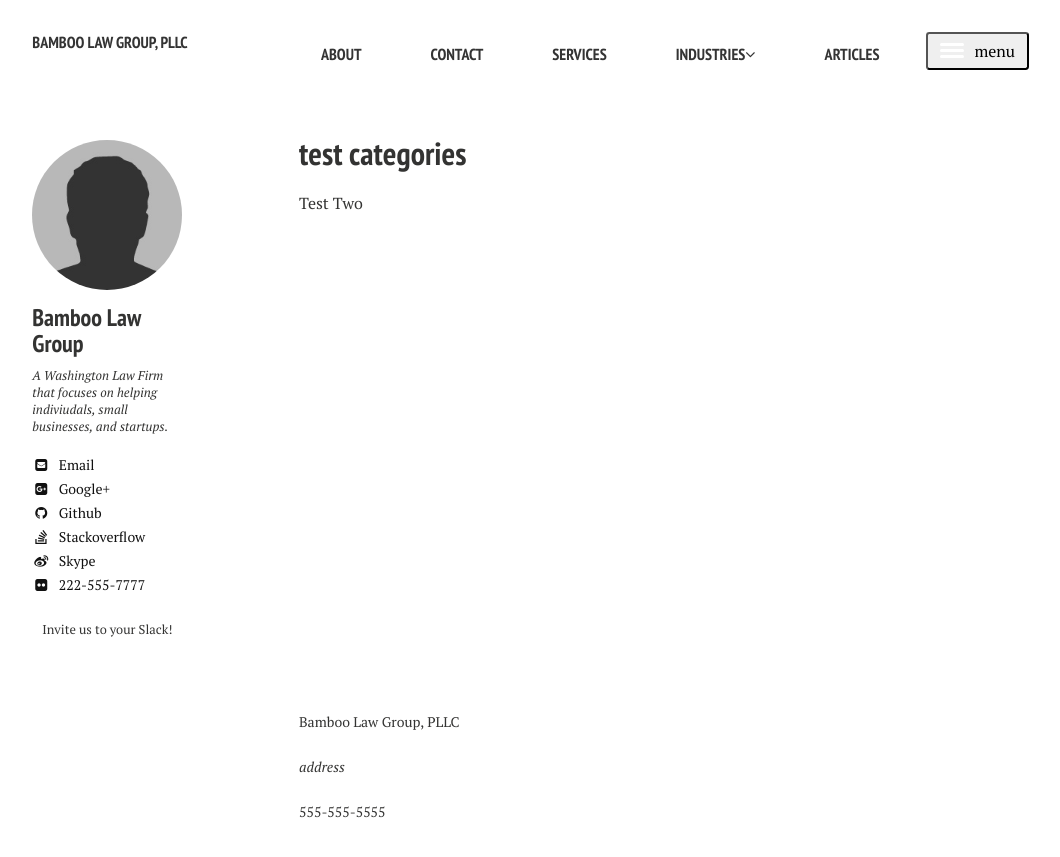
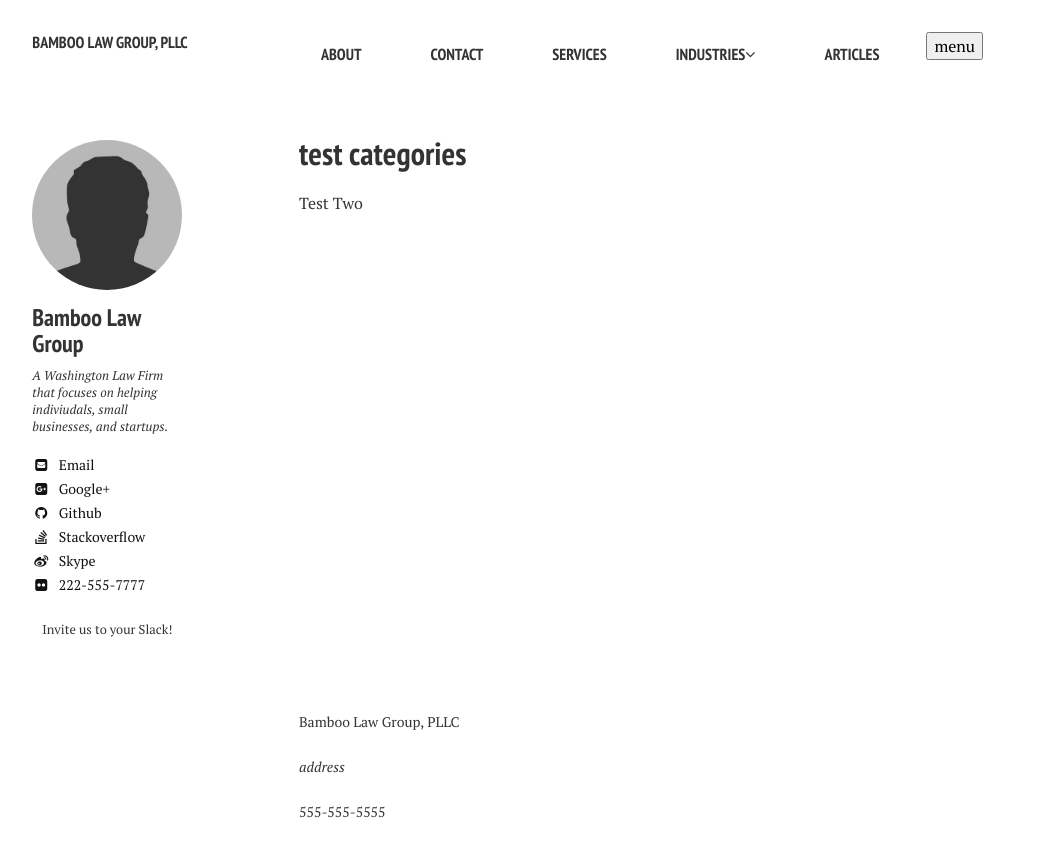
Before and after one commit to nerdyfergy/blg-site-mm3, a Jekyll site: the page built from articles/index.md, in a window 1280 px wide. Shown: the top 857 px of the page, without its empty margins (21-1081 px from the left). Built offline with Jekyll 4.4.1, drawn with Linux system fonts in a browser that asks for light colours; nearby versions of some CDN libraries.

Commit message:
Update page.scss

```diff
--- a/_sass/page.scss
+++ b/_sass/page.scss
@@ -93,77 +93,7 @@ body {
 	}
 }
 
-/* Animated lines for mobile nav button */
-$button-size: 1.5rem;
-@mixin navicon-line() {
-	display: inline-block;
-	width: $button-size;
-	height: $button-size/7;
-	// line color
-	background: $white;
-	border-radius: $button-size/14;
-	transition: .3s;
-}
-.navicon-lines-button {
-	padding: $button-size/4 $button-size/2;
-	transition: .3s;
-	cursor: pointer;
-	user-select: none;
-	border-radius: $button-size/7;
-}
-.navicon-lines-button:hover {
-	opacity: 1;
-}
-.navicon-lines-button:active {
-	transition: 0;
-}
-.navicon-lines {
-	margin-right: 10px;
-	margin-bottom: $button-size/5;
-	// create middle line
-	@include navicon-line;
-	position: relative;
-	// create the upper and lower lines as pseudo-elements of the middle line
-	&:before,
-	&:after {
-		@include navicon-line;
-		position: absolute;
-		left: 0;
-		content: '';
-		-webkit-transform-origin: $button-size/14 center;
-		transform-origin: $button-size/14 center;
-	}
-	&:before { top: $button-size/4; }
-	&:after { top: -$button-size/4; }
-}
-.navicon-lines-button:hover {
-	opacity: 1;
-	.navicon-lines {
-		&:before { top: $button-size/3.5; }
-		&:after { top: -$button-size/3.5; }
-	}
-}
-.navicon-lines-button.x.active .navicon-lines {
-	// hide the middle line
-	background: transparent;
-	// overlap the lines by setting both their top values to 0
-	&:before,
-	&:after {
-		-webkit-transform-origin: 50% 50%;
-		transform-origin: 50% 50%;
-		top: 0;
-		width: $button-size;
-	}
-	// rotate the lines to form the x shape
-	&:before {
-		-webkit-transform: rotate3d(0,0,1,45deg);
-		transform: rotate3d(0,0,1,45deg);
-	}
-	&:after {
-		-webkit-transform: rotate3d(0,0,1,-45deg);
-		transform: rotate3d(0,0,1,-45deg);
-	}
-}
+
 
 
 /* Main content */
```
